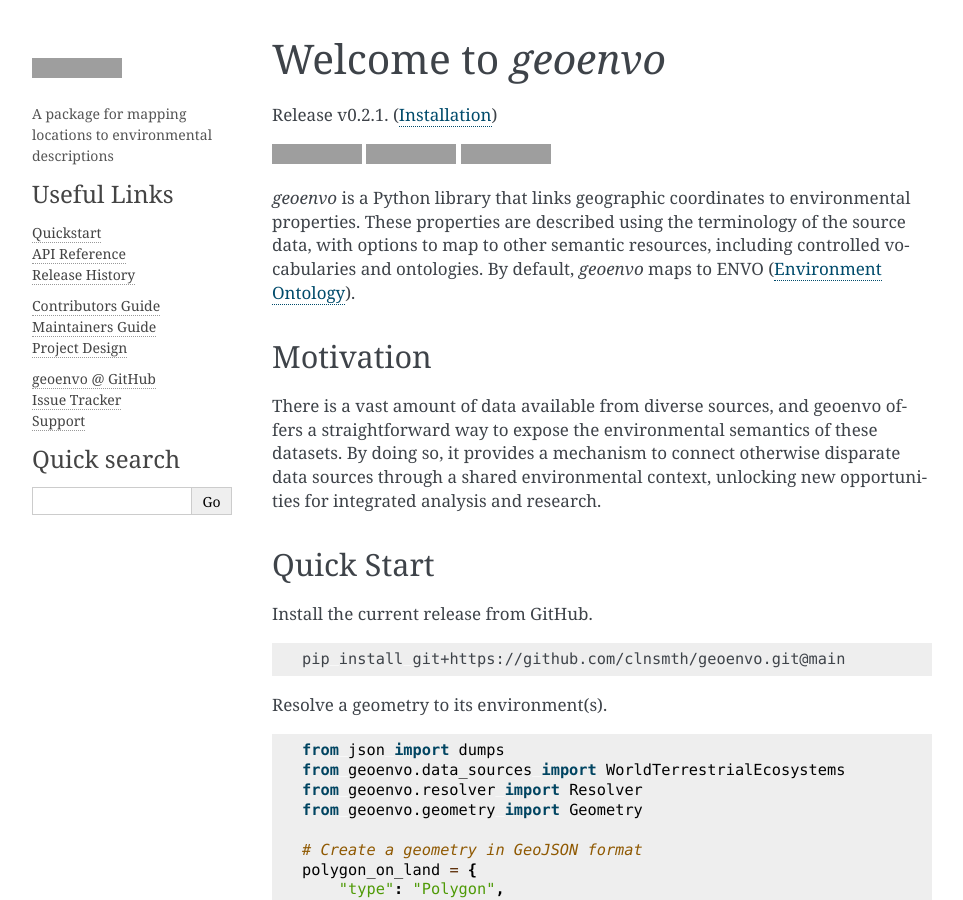
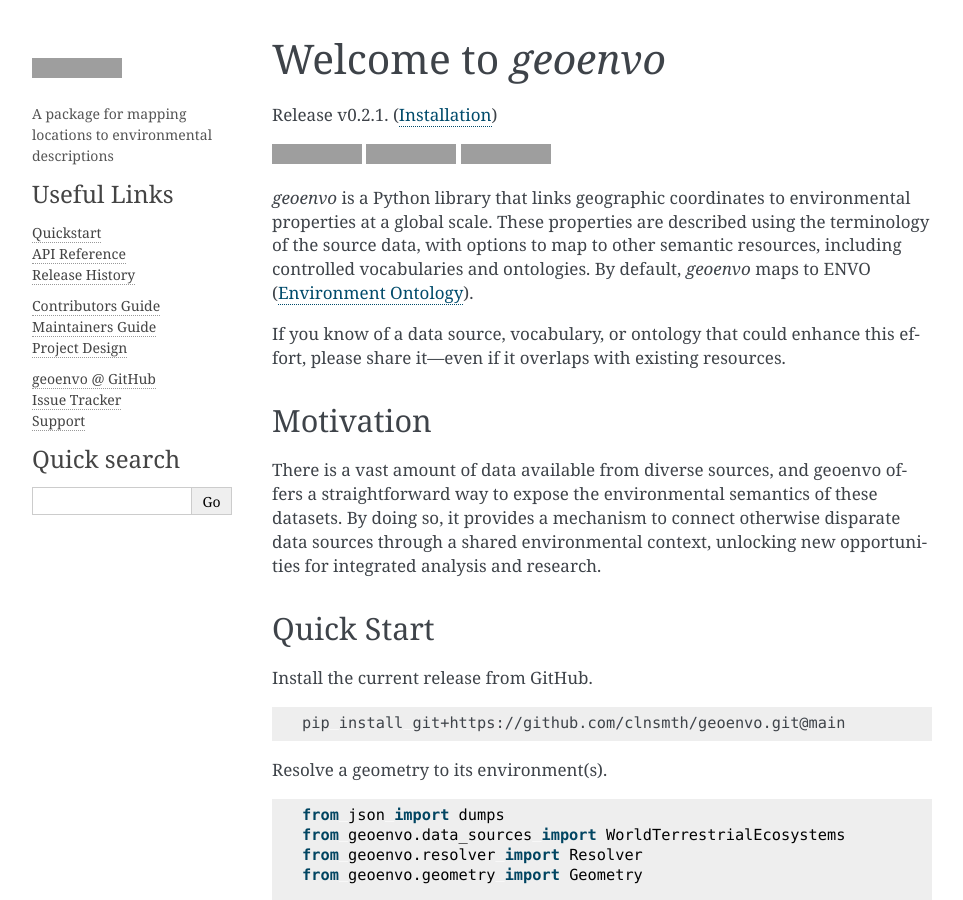
Before and after one commit to clnsmth/geoenvo, a Sphinx documentation site: the page built from docs/source/index.rst, in a window 1280 px wide and 900 px high, cut to the strip 0-900 px from the top of the window. Shown: the whole strip, without its empty margins (148-1111 px from the left). Built offline with Sphinx 7.4.7, drawn with Linux system fonts in a browser that asks for light colours; grey boxes are pictures that could not be loaded.

Commit message:
docs: define scope of project

```diff
--- a/docs/source/index.rst
+++ b/docs/source/index.rst
@@ -15,7 +15,9 @@
     :target: https://codecov.io/github/clnsmth/geoenvo
     :alt: Code coverage status
 
-`geoenvo` is a Python library that links geographic coordinates to environmental properties. These properties are described using the terminology of the source data, with options to map to other semantic resources, including controlled vocabularies and ontologies. By default, `geoenvo` maps to ENVO (`Environment Ontology`_).
+`geoenvo` is a Python library that links geographic coordinates to environmental properties at a global scale. These properties are described using the terminology of the source data, with options to map to other semantic resources, including controlled vocabularies and ontologies. By default, `geoenvo` maps to ENVO (`Environment Ontology`_).
+
+If you know of a data source, vocabulary, or ontology that could enhance this effort, please share it—even if it overlaps with existing resources.
 
 .. _Environment Ontology: https://sites.google.com/site/environmentontology/
 
```
Also changed, not shown: README.md (+4 -1 lines).
